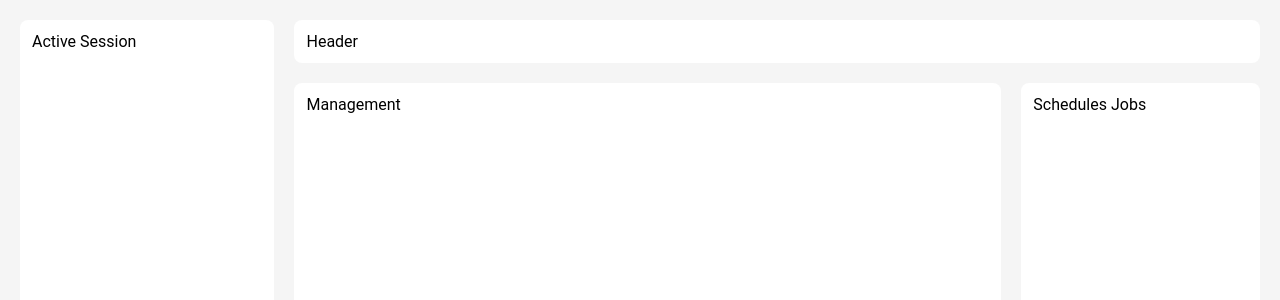
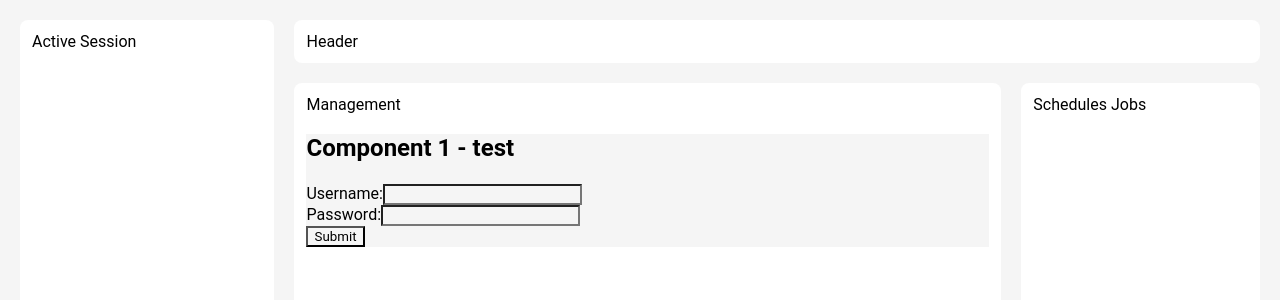
Before and after one commit to judzink/test-cdn, a React (Vite) app: page / in a window 1280 px wide. Shown: the top 300 px of the page. Built offline with nearby package versions, Linux system fonts and the light colour scheme.

Commit message:
test with form

```diff
--- a/src/App.tsx
+++ b/src/App.tsx
@@ -1,3 +1,5 @@
+import FormTest from "./components/Form"
+
 function App() {
 	return (
 		<div style={{ display: "flex", gap: "20px", height: "100%" }}>
@@ -40,6 +42,9 @@ function App() {
 						}}
 					>
 						Management
+						<div>
+							<FormTest />
+						</div>
 					</div>
 					{/* jobs */}
 					<div
--- /dev/null
+++ b/src/components/Form.tsx
@@ -0,0 +1,57 @@
+// Page1.js
+import { useState } from "react"
+
+const FormTest = (props: any) => {
+	const [formData, setFormData] = useState({
+		username: "",
+		password: "",
+	})
+
+	const handleChange = (event: { target: { name: any; value: any } }) => {
+		const { name, value } = event.target
+		setFormData({ ...formData, [name]: value })
+	}
+
+	const handleSubmit = (event: { preventDefault: () => void }) => {
+		event.preventDefault()
+		// Handle form submission, for now just log the data
+		console.log(formData)
+		// You can send this data to an API or perform any other operation here
+	}
+
+	return (
+		<div className="home">
+			<h2>Component 1 - test</h2>
+			<h2>{props.title}</h2>
+			<h3>{props.subtitle}</h3>
+			<h5>{props.description}</h5>
+			<form id="test-submit" onSubmit={handleSubmit}>
+				<div>
+					<label htmlFor="username">Username:</label>
+					<input
+						type="text"
+						id="username"
+						name="username"
+						value={formData.username}
+						onChange={handleChange}
+						required
+					/>
+				</div>
+				<div>
+					<label htmlFor="password">Password:</label>
+					<input
+						type="password"
+						id="password"
+						name="password"
+						value={formData.password}
+						onChange={handleChange}
+						required
+					/>
+				</div>
+				<button type="submit">Submit</button>
+			</form>
+		</div>
+	)
+}
+
+export default FormTest
```
Also changed, not shown: 2 other files (tests, documents, lock files or other folders).
